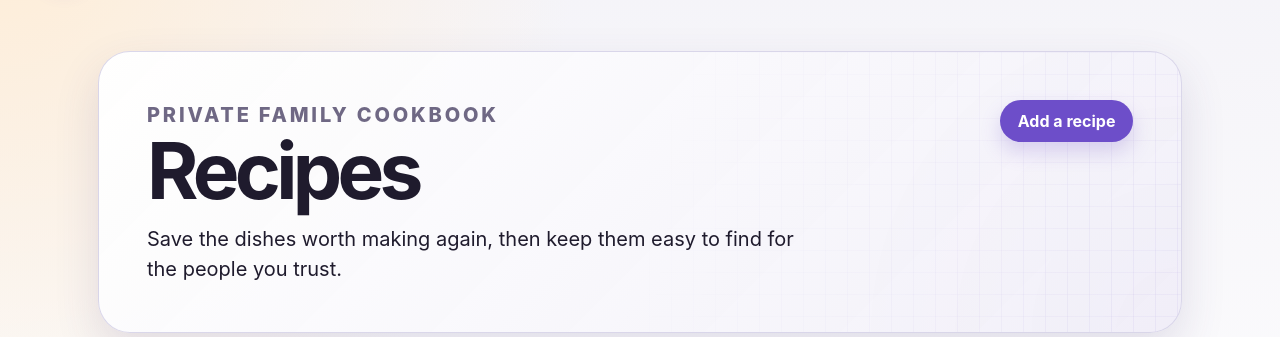
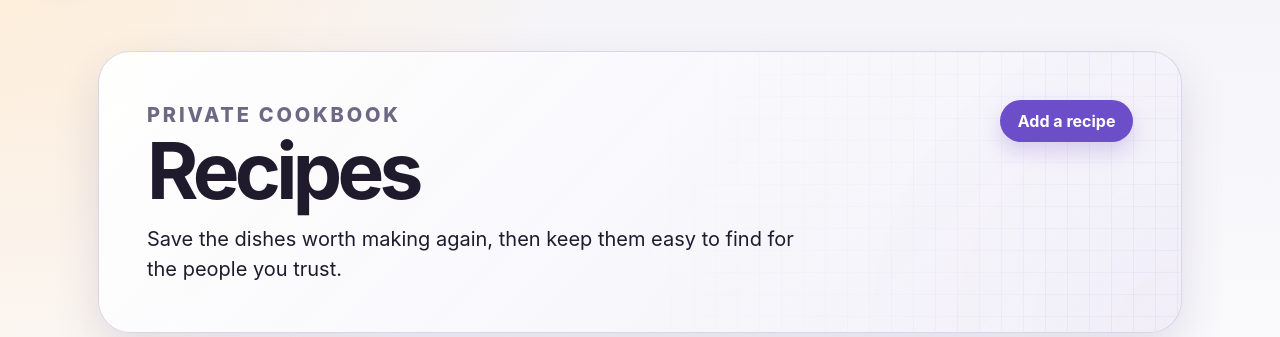
Before and after one commit to cleavernl/recipe-site, a Django app: page /recipes/ in a window 1280 px wide. Shown: the part 71-408 px from the top of the page. Run offline with Django 5.2, Linux system fonts and the light colour scheme; the visitor is signed in with stand-in values (Sample User, id 1); data comes from the database, SQL or seed files in the repository; data that the repository does not hold is empty.

Commit message:
Rename recipes hero eyebrow to Private cookbook.
Co-authored-by: Cursor <cursoragent@cursor.com>

```diff
--- a/src/templates/recipes/list.html
+++ b/src/templates/recipes/list.html
@@ -5,7 +5,7 @@
 {% block content %}
   <section class="hero" id="top">
     <div>
-      <p class="eyebrow">Private family cookbook</p>
+      <p class="eyebrow">Private cookbook</p>
       <h1>Recipes</h1>
       <p>Save the dishes worth making again, then keep them easy to find for the people you trust.</p>
     </div>
```
